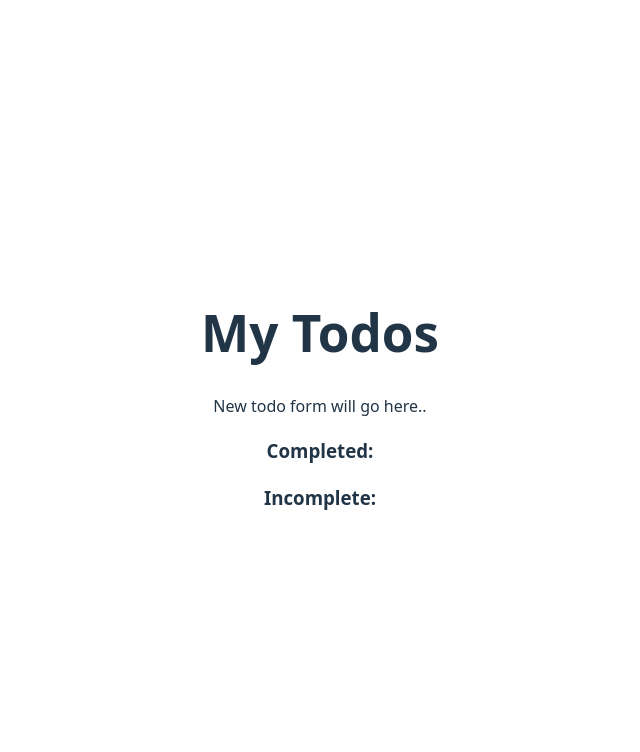
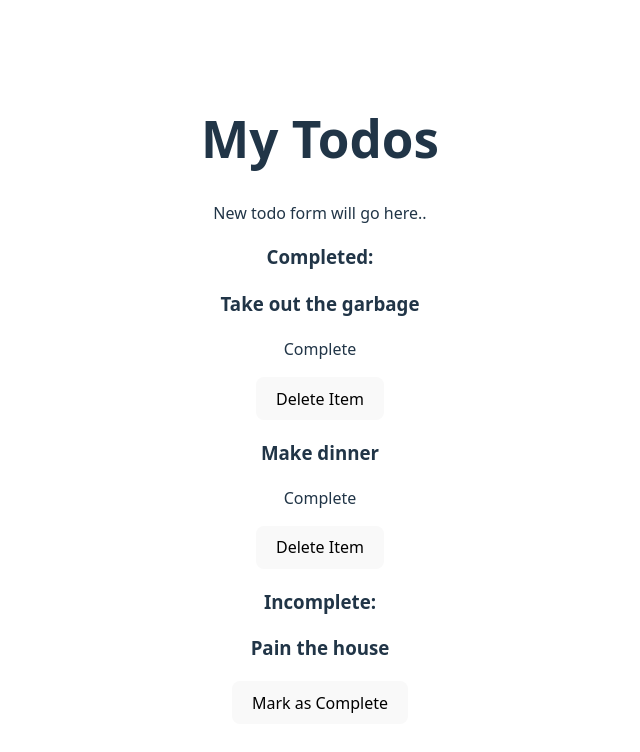
Before and after one commit to ryan-perry/building-modern-projects-with-react, a React (Vite) app in the folder projects/todo-list-app/: page / in a window 1280 px wide. Shown: the top 752 px of the page, without its empty margins (320-960 px from the left). Built offline with nearby package versions, Linux system fonts and the light colour scheme.

Commit message:
Add sample data and assign to useState hooks.

```diff
--- a/projects/todo-list-app/src/App.jsx
+++ b/projects/todo-list-app/src/App.jsx
@@ -1,10 +1,31 @@
-import "./App.css";
-import TodoList from "./TodoList";
+import { useState } from 'react';
+import './App.css';
+import TodoList from './TodoList';
 
 function App() {
+  const [completedTodos, setCompletedTodos] = useState([
+    {
+      text: 'Take out the garbage',
+      isCompleted: true,
+    },
+    {
+      text: 'Make dinner',
+      isCompleted: true,
+    },
+  ]);
+  const [incompletedTodos, setIncompletedTodos] = useState([
+    {
+      text: 'Pain the house',
+      isCompleted: false,
+    },
+  ]);
+
   return (
     <>
-      <TodoList completedTodos={[]} incompleteTodos={[]} />
+      <TodoList
+        completedTodos={completedTodos}
+        incompleteTodos={incompletedTodos}
+      />
     </>
   );
 }
```
